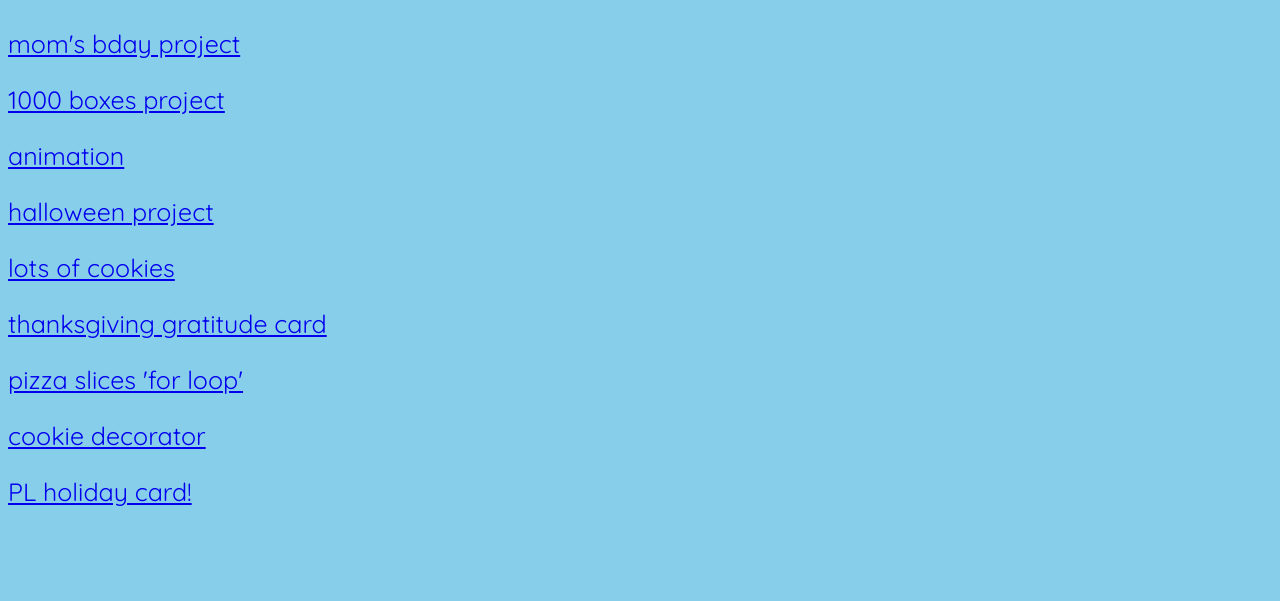
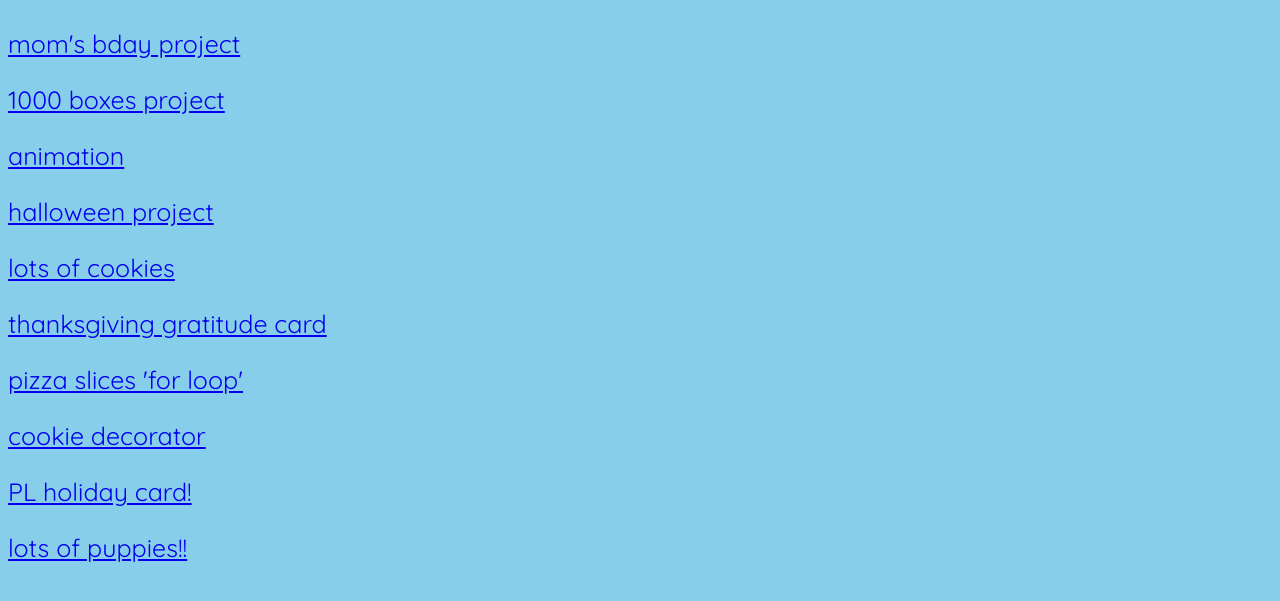
Before and after one commit to inayaseth/inayaseth.github.io, a plain HTML site: page projects.html in a window 1280 px wide. Shown: the part 185-786 px from the top of the page. Drawn offline with Linux system fonts and the light colour scheme.

Commit message:
newjan11

```diff
--- a/projects.html
+++ b/projects.html
@@ -39,6 +39,8 @@ body{
 <p><a href="pizza.html">pizza slices 'for loop'</a></p>
 <p><a href="kitchen.html">cookie decorator</a></p>
 <p><a href="holidaycard.html">PL holiday card!</a></p>
+<p><a href="forloop.html">lots of puppies!!</a></p>
+
 
 
 
```
